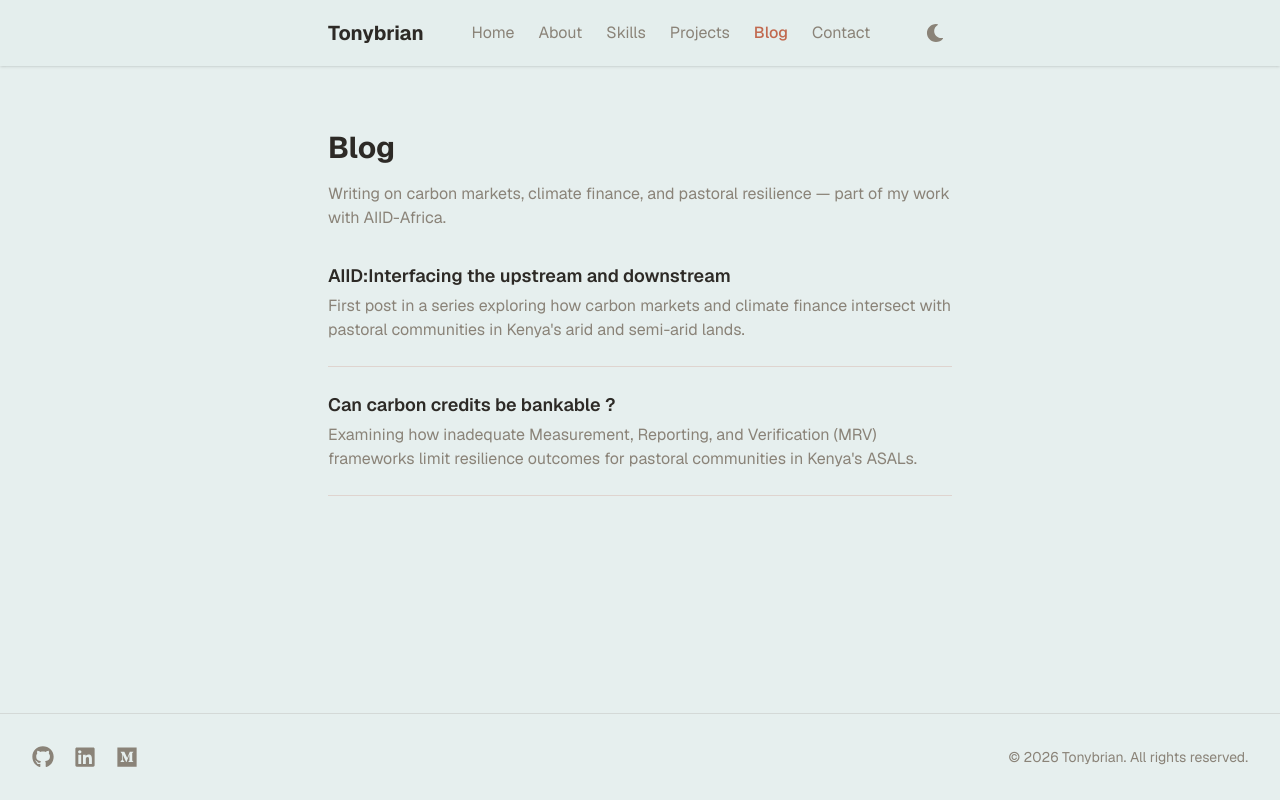
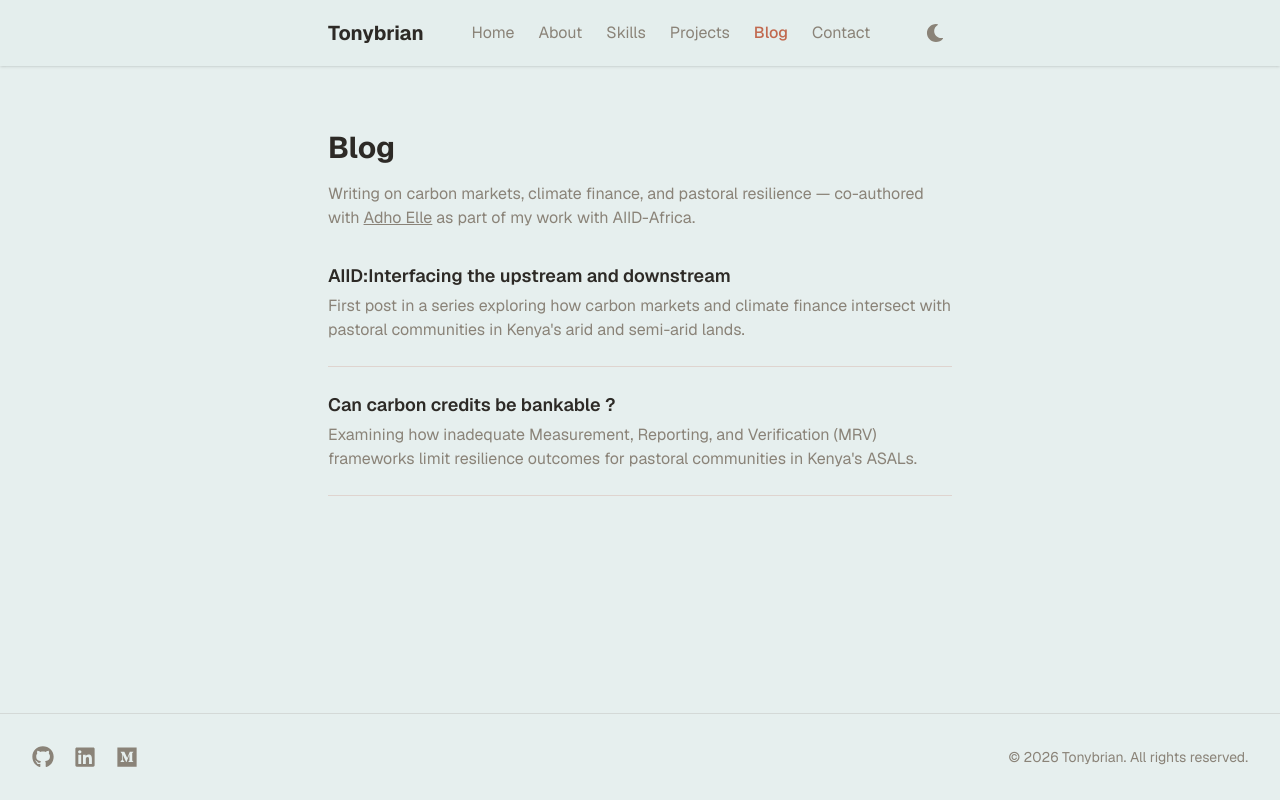
Before and after one commit to Cs-Star-Korir/My_Portfolio, a Next.js app: page /blog in a window 1280 px wide. Built offline with nearby package versions, Linux system fonts and the light colour scheme.

Commit message:
feat/added Adho as co-author with some styling

```diff
--- a/src/app/blog/page.jsx
+++ b/src/app/blog/page.jsx
@@ -5,8 +5,12 @@ export default function Blog() {
     <main className="max-w-2xl mx-auto px-6 py-16">
       <h1 className="text-3xl font-bold text-foreground mb-4">Blog</h1>
       <p className="text-warmgray mb-8">
-        Writing on carbon markets, climate finance, and pastoral resilience —
-        part of my work with AIID-Africa.
+        Writing on carbon markets, climate finance, and pastoral resilience — co-authored with {" "}
+        <a href="https://www.linkedin.com/in/adho-yattani-580206280/"
+           target="_blank"
+           rel="noreferrer noopener"
+           className="underline hover:text-clay transition colors"
+        >Adho Elle</a> {" "} as part of my work with AIID-Africa.
       </p>
 
       <div className="flex flex-col gap-6">
```
